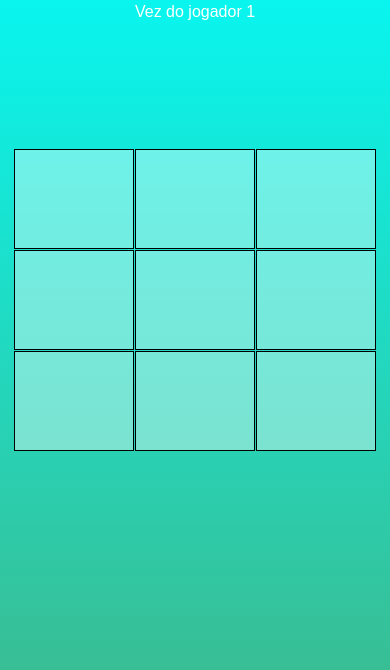
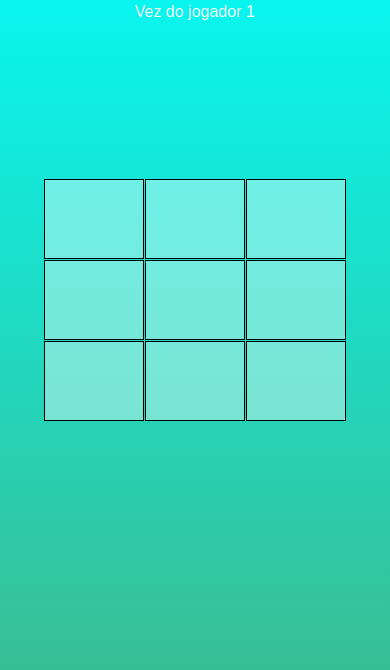
Before and after one commit to IvanFrancoLima/Jogo-da-Velha, a plain HTML site: page index.html in a window 390 px wide. Shown: the part 122-792 px from the top of the page. Drawn offline with Linux system fonts and the light colour scheme.

Commit message:
responsivo

```diff
--- /dev/null
+++ b/estilo/mobile.css
@@ -0,0 +1,6 @@
+@media screen and (max-width:450px){
+    .quadro{
+        flex: 0 0 100px;
+        height: 80px;
+    }
+}
--- a/index.html
+++ b/index.html
@@ -5,6 +5,7 @@
     <meta name="viewport" content="width=device-width, initial-scale=1.0">
     <title>Tic-Tac-Toe</title>
     <link rel="stylesheet" href="estilo/style.css" media="all">
+    <link rel="stylesheet" href="estilo/mobile.css">
 </head>
 <body>
     <h1>Jogo da Velha</h1>
```
